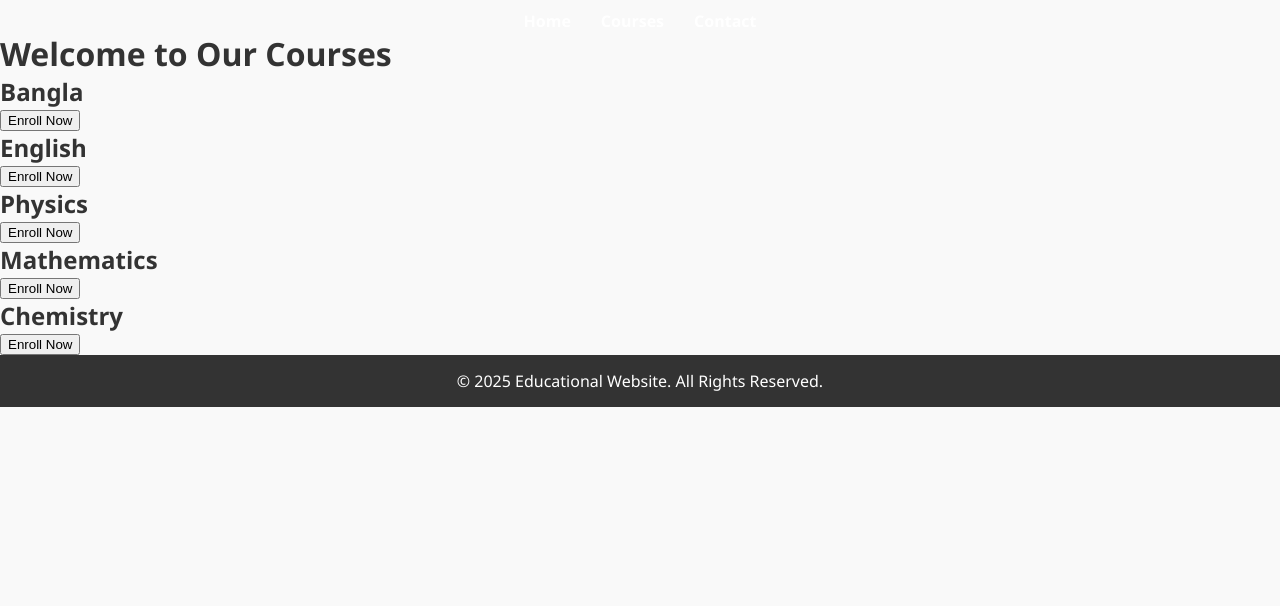
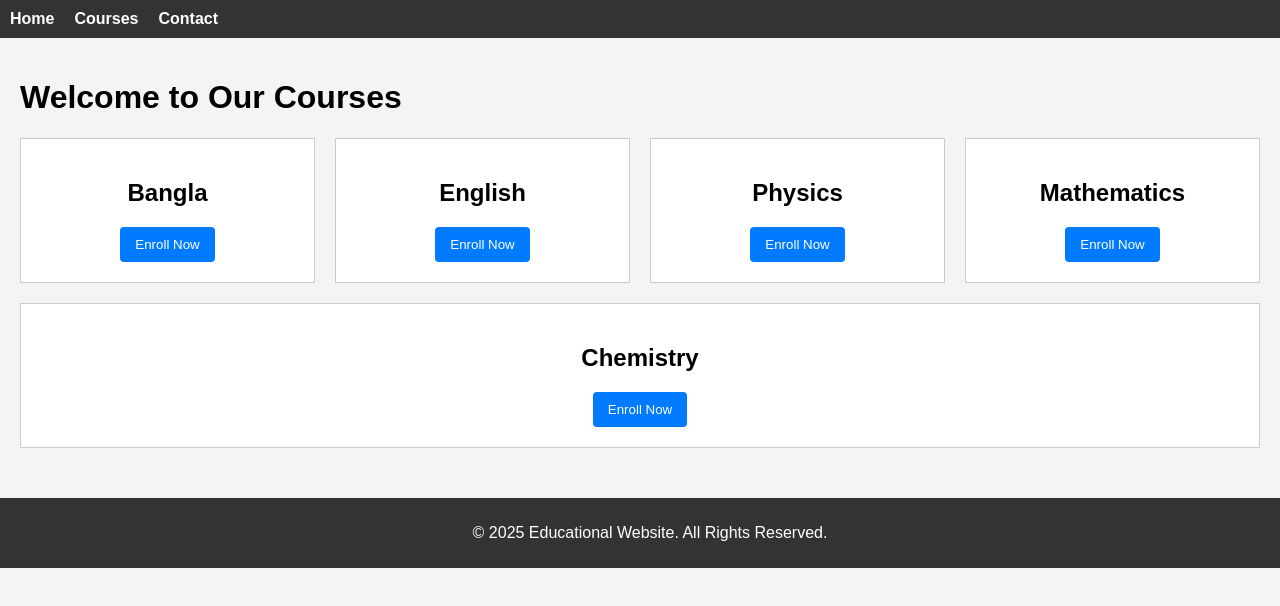
Before and after one commit to Emon731/rhe, a plain HTML site: page index.html in a window 1280 px wide. Drawn offline with Linux system fonts and the light colour scheme; a script that the page names is missing.

Commit message:
Update style.css

```diff
--- a/style.css
+++ b/style.css
@@ -1,58 +1,82 @@
-/* Reset some basic styles */
-body, h1, h2, p, ul {
+body {
+  font-family: Arial, sans-serif;
   margin: 0;
   padding: 0;
+  background: #f4f4f4;
 }
 
-/* Body styling */
-body {
-    font-family: 'Segoe UI', sans-serif;
-    background-color: #f9f9f9;
-    color: #333;
+.navbar {
+  background: #333;
+  color: #fff;
+  padding: 10px;
 }
 
-/* Header styling */
-header {
-    background-color: #0066cc;
-    color: white;
-    padding: 20px 0;
-    text-align: center;
+.navbar ul {
+  list-style: none;
+  margin: 0;
+  padding: 0;
+  display: flex;
 }
 
-nav ul {
-    list-style: none;
-    display: flex;
-    justify-content: center;
-    margin-top: 10px;
+.navbar li {
+  margin-right: 20px;
 }
 
-nav ul li {
-    margin: 0 15px;
+.navbar a {
+  color: #fff;
+  text-decoration: none;
+  font-weight: bold;
+  transition: color 0.3s;
 }
 
-nav ul li a {
-    color: white;
-    text-decoration: none;
-    font-weight: bold;
+.navbar a:hover {
+  color: #ffd700;
 }
 
-nav ul li a:hover {
-    text-decoration: underline;
+.page {
+  padding: 20px;
 }
 
-/* Main content */
-main {
-    padding: 40px 20px;
-    text-align: center;
+.course-list {
+  display: flex;
+  flex-wrap: wrap;
+  gap: 20px;
 }
 
-/* Footer styling */
-footer {
-    background-color: #333;
+.course {
+  background: #fff;
+  padding: 20px;
+  border: 1px solid #ccc;
+  flex: 1 1 200px;
+  text-align: center;
+  transition: transform 0.3s;
+}
+
+.course:hover {
+  transform: scale(1.05);
+}
+
+button {
+  background-color: #007bff;
+  color: white;
+  border: none;
+  padding: 10px 15px;
+  cursor: pointer;
+  border-radius: 4px;
+  transition: background-color 0.3s;
+}
+
+button:hover {
+  background-color: #0056b3;
+}
+
+.footer {
+  background: #333;
   color: white;
   text-align: center;
-    padding: 15px 0;
+  padding: 10px;
   position: relative;
   bottom: 0;
   width: 100%;
+  margin-top: 30px;
 }
```
Lines whose indentation alone changed are shown as unchanged.
